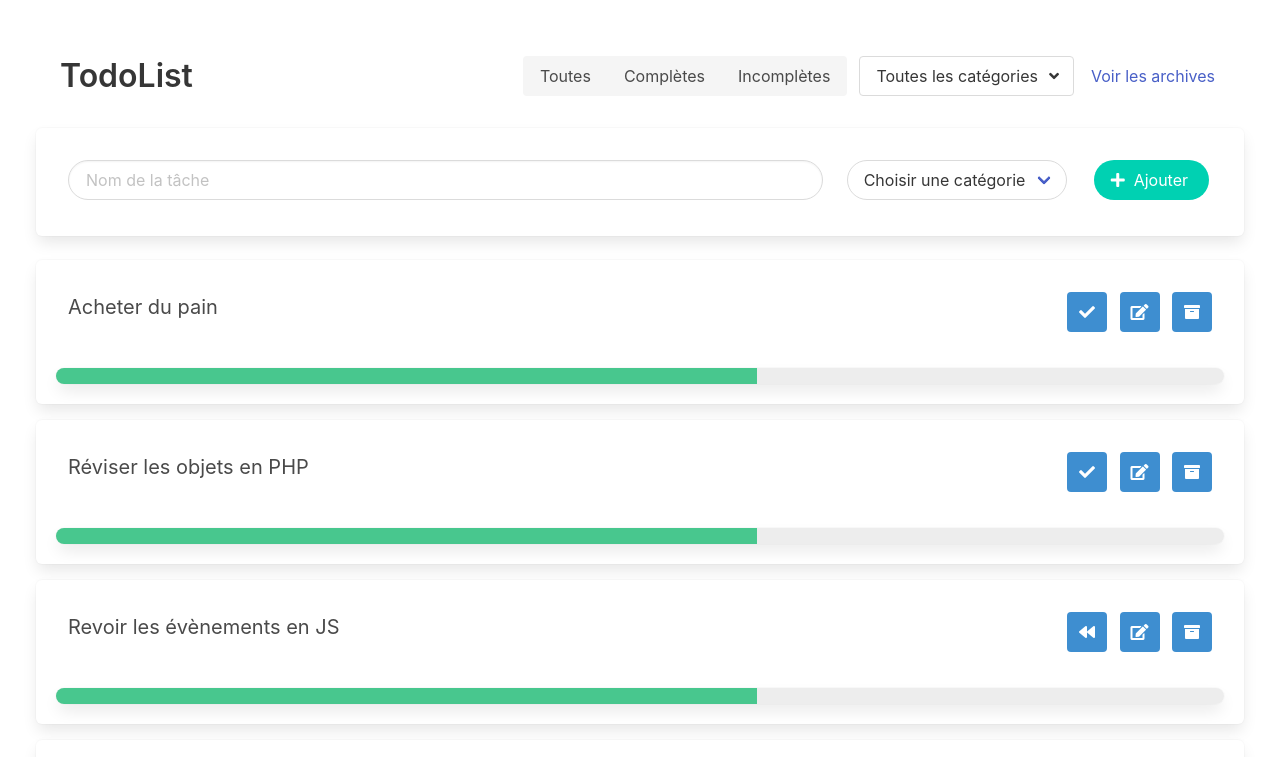
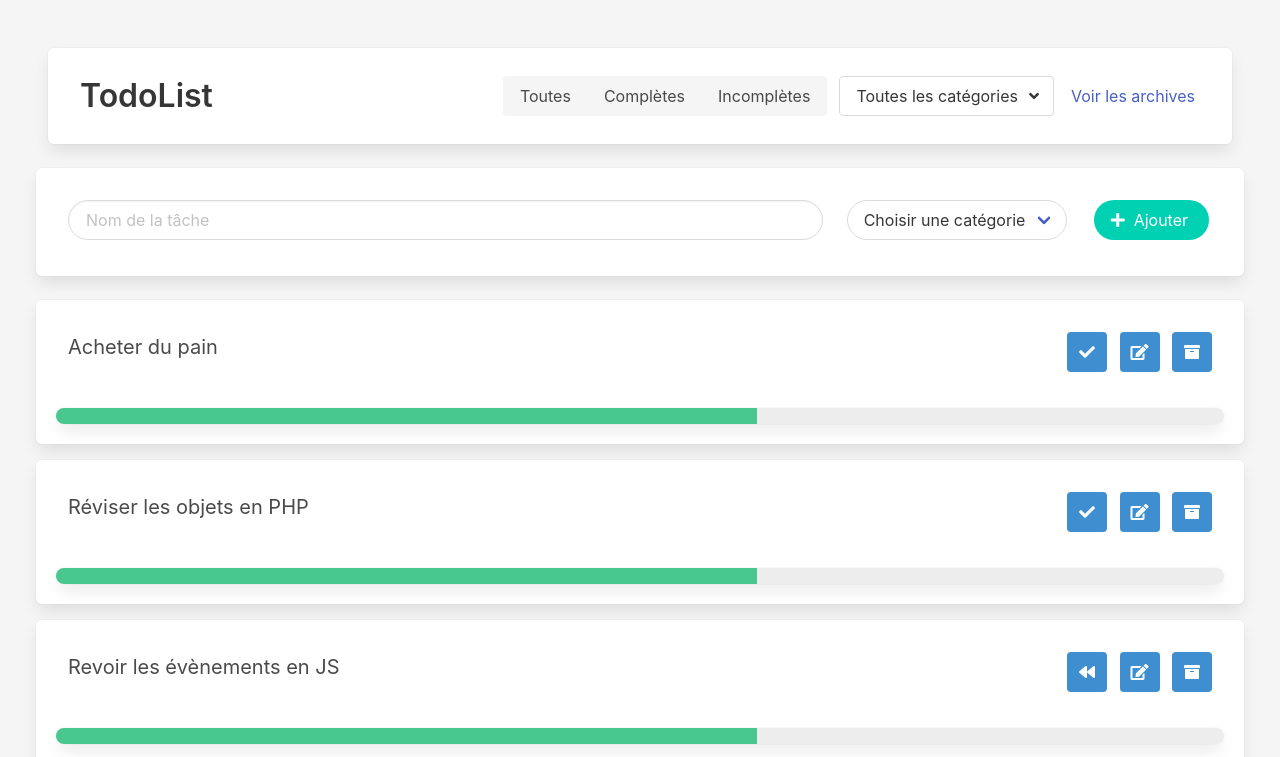
Before and after one commit to jimmy-martin/todolist-frontend, a plain HTML site: page index.html in a window 1280 px wide. Shown: the top 757 px of the page. Drawn offline with nearby package versions, Linux system fonts and the light colour scheme.

Commit message:
update integration

```diff
--- a/index.html
+++ b/index.html
@@ -12,9 +12,9 @@
   <title>TodoList - Jimmy</title>
 </head>
 
-<body>
+<body class="has-background-white-ter">
   <div class="section">
-    <nav class="navbar mb-3" role="navigation" aria-label="main navigation">
+    <nav class="box navbar mb-3" role="navigation" aria-label="main navigation">
       <div class="navbar-brand">
         <a class="navbar-item" href="index.html">
           <h1 class="title">TodoList</h1>
```
